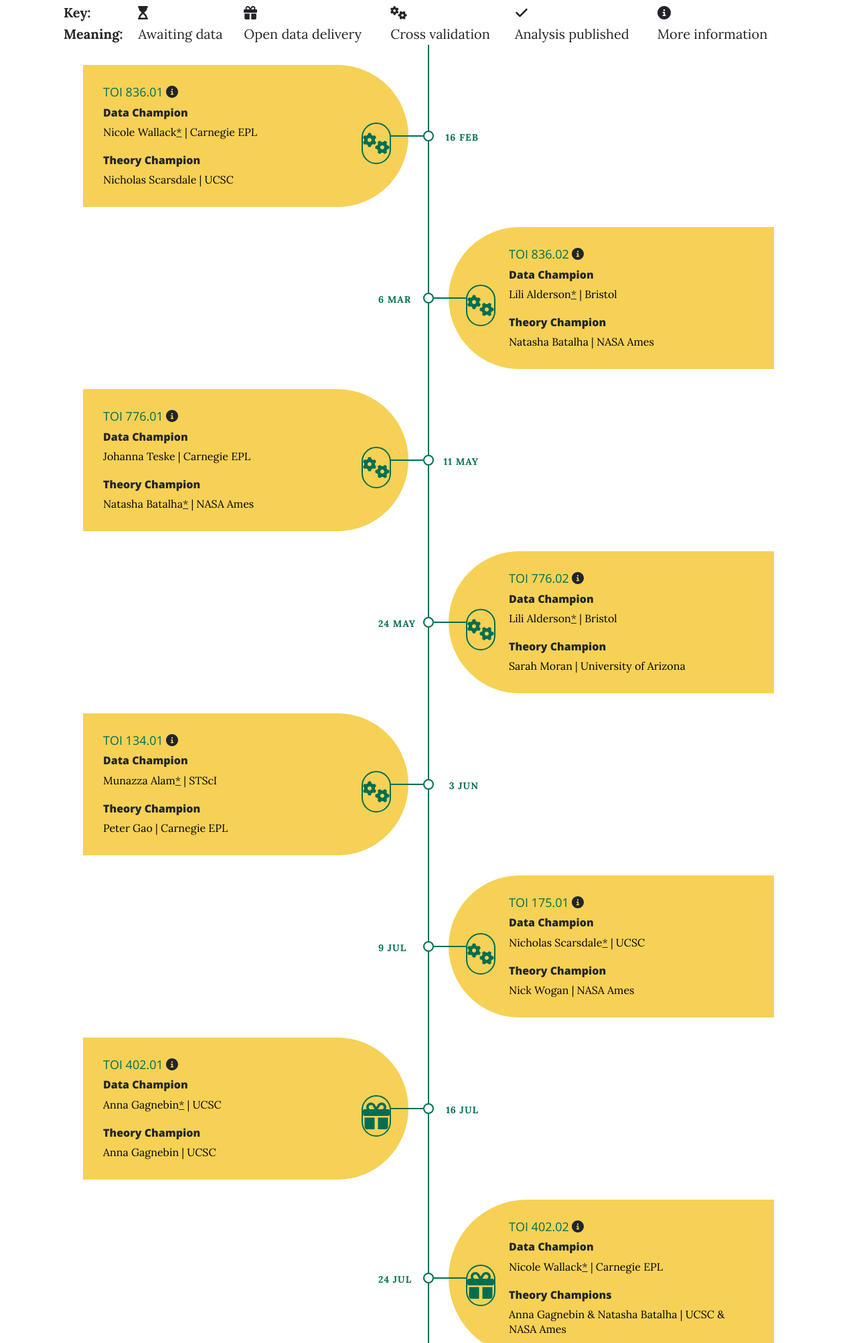
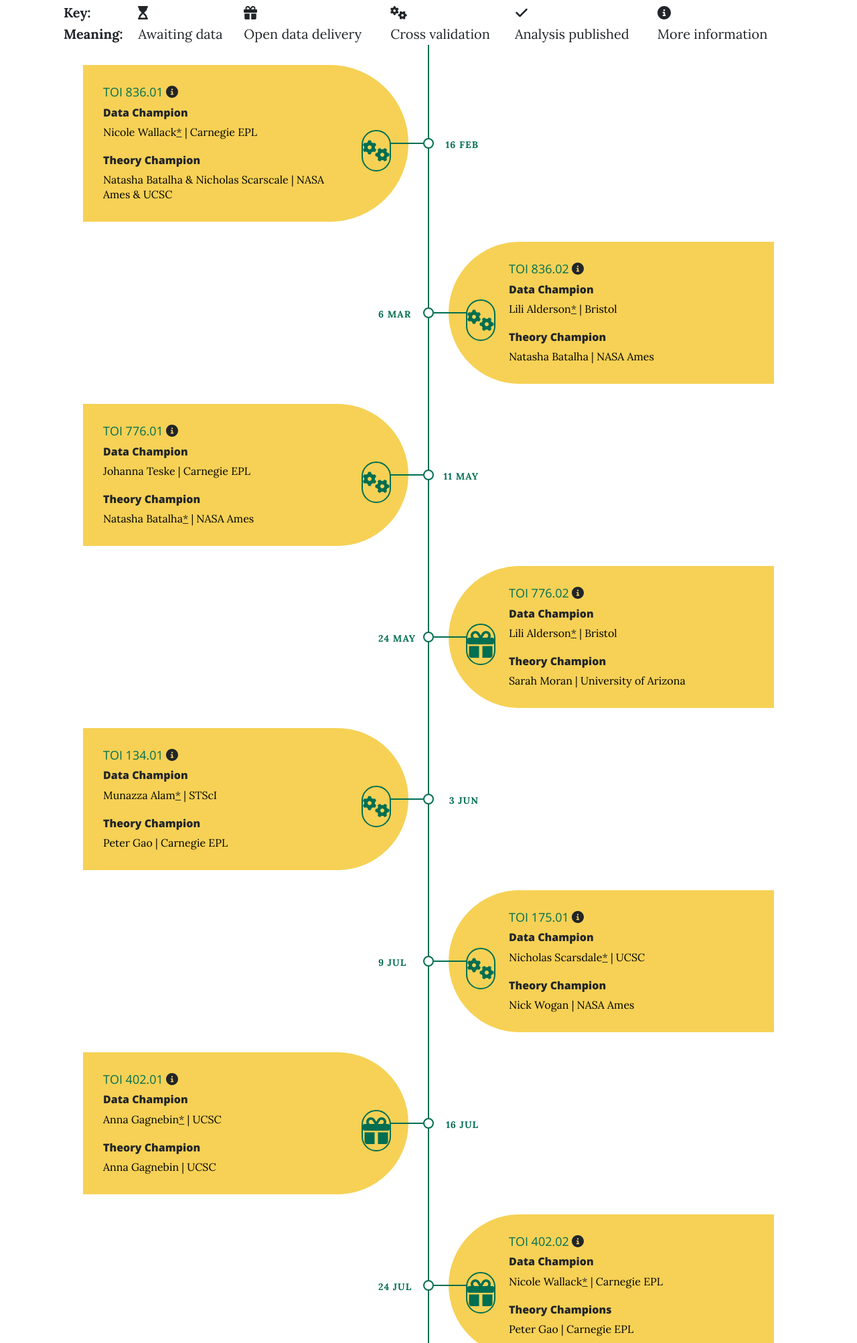
Before and after one commit to compass-jwst/compass-jwst.github.io, a plain HTML site: page timeline.html in a window 1280 px wide. Shown: the part 795-2800 px from the top of the page at 67% size. Drawn offline with nearby package versions, Linux system fonts and the light colour scheme.

Commit message:
Update timeline.html
updated some stuff here (Peter on 402.02, gifts vs. cogs)

```diff
--- a/timeline.html
+++ b/timeline.html
@@ -98,7 +98,7 @@
             <br><br>
         </p>
         <h6>Theory Champion</h6>
-        <p>Nicholas Scarsdale | UCSC</p>
+        <p>Natasha Batalha & Nicholas Scarscale | NASA Ames & UCSC </p>
     </div>
   </div>
   <div class="containert right">
@@ -131,7 +131,7 @@
 
   <div class="containert right">
     <div class="date">24 May</div>
-    <i class="icon fa fa-cogs"></i>
+    <i class="icon fa fa-gift"></i>
     <div class="content">
       <h2>TOI 776.02 <a href="planets.html#toi77602"><i class="fa fa-circle-info"></i></a></h2>
         <h6>Data Champion</h6>
@@ -195,7 +195,7 @@
             <br><br>
         </p>
         <h6>Theory Champions</h6>
-        <p>Anna Gagnebin & Natasha Batalha | UCSC & NASA Ames</p>
+        <p>Peter Gao | Carnegie EPL</p>
     </div>
   </div>
     <div class="containert left">
@@ -213,7 +213,7 @@
   </div>
     <div class="containert right">
     <div class="date">4 Dec</div>
-    <i class="icon fa fa-gift"></i>
+    <i class="icon fa fa-cogs"></i>
     <div class="content">
       <h2>TOI 562.01 <a href="planets.html#toi56201"><i class="fa fa-circle-info"></i></a></h2>
         <h6>Data Champion</h6>
```
